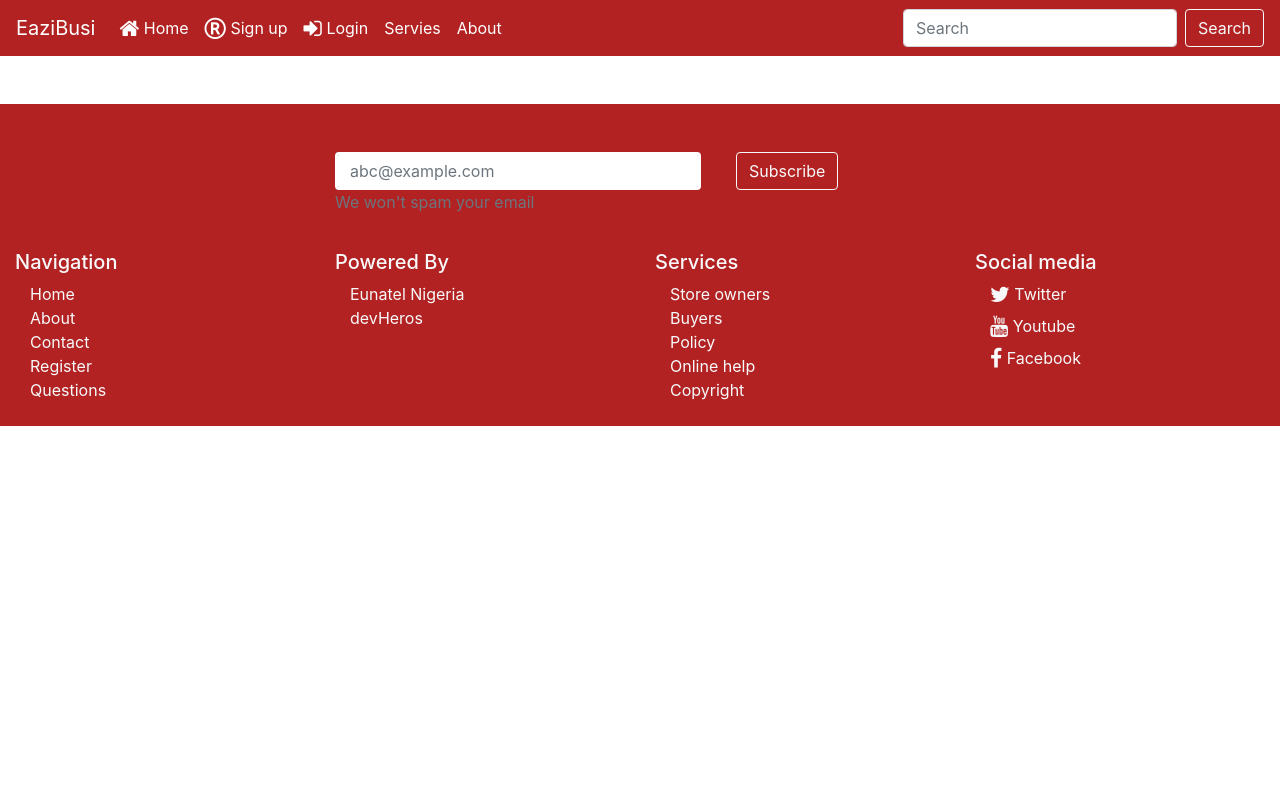
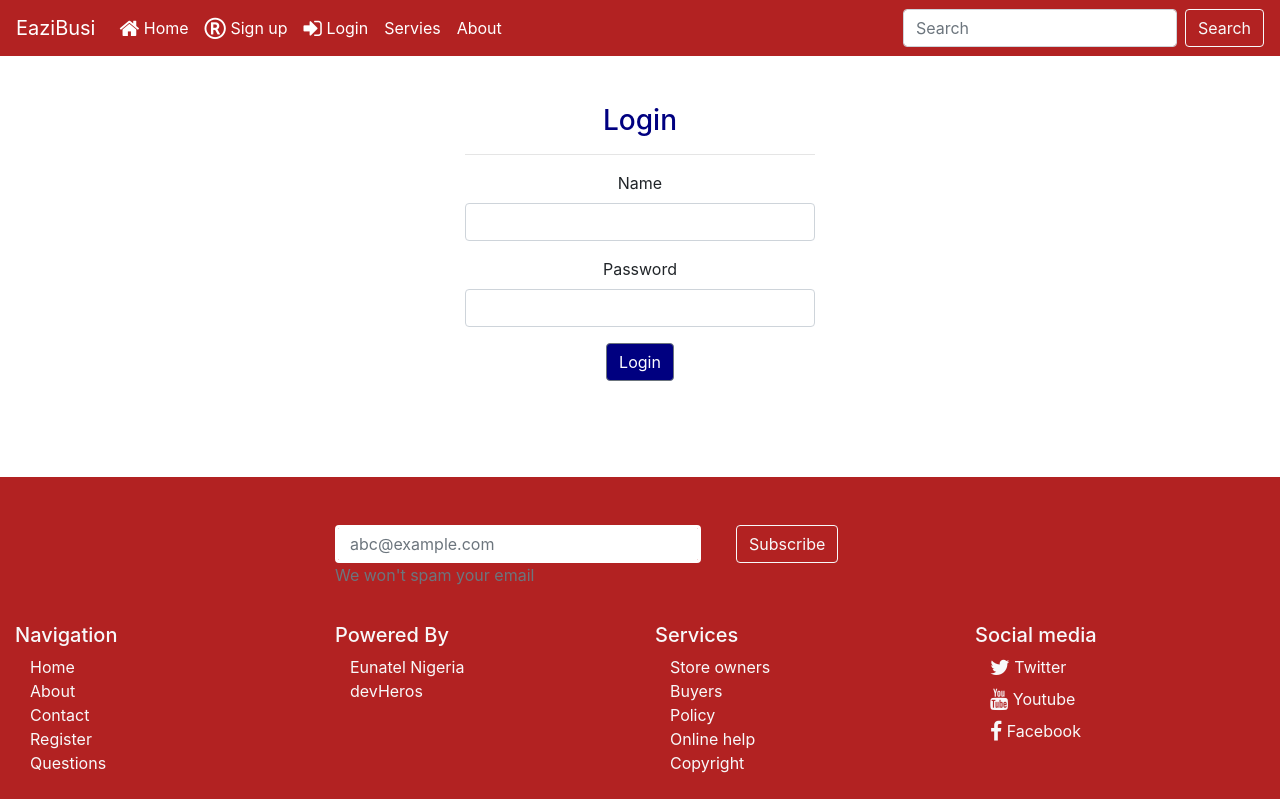
Before and after one commit to ross102/eazibusi, a React (Create React App) app in the folder backened/client/: page /login in a window 1280 px wide. Built offline with nearby package versions, Linux system fonts and the light colour scheme; the HTML template or start-up script is replaced by a standard one.

Commit message:
login page

```diff
--- a/backened/client/package.json
+++ b/backened/client/package.json
@@ -12,7 +12,6 @@
 		"react-scripts": "3.1.1",
 		"reactstrap": "^8.0.1"
 	},
-	"proxy": "https://eazibusi.herokuapp.com",
 	"scripts": {
 		"start": "react-scripts start",
 		"build": "react-scripts build",
--- /dev/null
+++ b/backened/client/src/components/Login.js
@@ -0,0 +1,71 @@
+import React, { useState, useEffect, useContext } from 'react';
+import { Button, Form, FormGroup, Label, Input, FormText } from 'reactstrap';
+import NewContext from './userProvider';
+import Jumbohouse from './Jumbohouse';
+import FirstSection from './firstSection';
+import axios from 'axios';
+
+const Login = (props) => {
+	const [ mes, setMes ] = useState({ message: '', loading: '' });
+	const [ log, setLog ] = useState({ username: '', password: '' });
+
+	const handleSubmit = (event) => {
+		event.preventDefault();
+		setMes({ ...mes, loading: 'loading... ' });
+		axios
+			.post('http://localhost:5000/user/login', log)
+			.then((res) => {
+				sessionStorage.setItem('NewUser', JSON.stringify(res.data.user));
+				console.log(res);
+				props.history.push({
+					pathname: '/',
+					state: {
+						roleID: res.data.id,
+						user: res.data.user,
+						message: 'welcome back! '
+					}
+				});
+				return;
+			})
+			.catch((error) => {
+				if (error && error.status === 400) {
+					setMes({ ...mes, message: error.response.data.user, loading: '' });
+				}
+				if (error.response) {
+					setMes({ message: '', loading: '' });
+				}
+				return;
+			});
+	};
+
+	const handleClick = (event) => {
+		setLog({ ...log, [event.target.name]: event.target.value });
+	};
+
+	return (
+		<div className="container mt-5 text-center">
+			<p className="text-danger">{mes.message && mes.message}</p>
+			<div className="row">
+				<div className="col-md-4" />
+				<div className="col-md-4 mb-5 ">
+					<h3> Login </h3>
+					<hr />
+					<Form onSubmit={handleSubmit} className="mt-2">
+						<FormGroup>
+							<Label for="name">Name</Label>
+							<Input type="text" value={log.username} onChange={handleClick} name="username" />
+						</FormGroup>
+						<FormGroup>
+							<Label for="Password">Password</Label>
+							<Input type="password" value={log.password} onChange={handleClick} name="password" />
+						</FormGroup>
+						<p className="text-primary">{mes.loading && mes.loading}</p>
+						<Button style={{ backgroundColor: '#000080' }}>Login</Button>
+					</Form>
+				</div>
+			</div>
+		</div>
+	);
+};
+
+export default Login;
--- a/backened/client/src/components/Navbar.js
+++ b/backened/client/src/components/Navbar.js
@@ -21,8 +21,16 @@ import {
 } from 'reactstrap';
 import SignUp from './Signup';
 import Home from './Home';
+import Login from './Login';
 
 function NavLayout() {
+	const getUser = () => {
+		const person = JSON.parse(sessionStorage.getItem('NewUser'));
+		console.log(person);
+	};
+	useEffect(() => {
+		getUser();
+	}, []);
 	return (
 		<Router>
 			<nav
@@ -84,6 +92,7 @@ function NavLayout() {
 			<Route path="/" exact component={Home} />
 			{/* <Route path="/about/" component={About} /> */}
 			<Route path="/register" component={SignUp} />
+			<Route path="/login" component={Login} />
 		</Router>
 	);
 }
--- a/backened/client/src/components/Signup.js
+++ b/backened/client/src/components/Signup.js
@@ -113,7 +113,7 @@ function SignUp(props) {
 					state: {
 						roleID: res.data.id,
 						user: res.data.name,
-						message: 'Welcome to Eazibusi '
+						message: 'welcome to eazibusi '
 					}
 				});
 			})
@@ -135,7 +135,7 @@ function SignUp(props) {
 						Register
 					</h5>
 					<hr />
-					<p className="text-danger"> {serverErr.err ? serverErr.err : ''} </p>
+
 					<Form onSubmit={handleSubmit} className="mt-2">
 						<FormGroup>
 							<Label for="name">Name</Label>
@@ -204,6 +204,7 @@ function SignUp(props) {
 								<p className="text-danger">{termsErr.terms && termsErr.terms}</p>
 							</FormGroup>
 						</FormGroup>
+						<p className="text-danger"> {serverErr.err ? serverErr.err : ''} </p>
 						<Button style={{ width: '100%' }} className="btn-success">
 							<i className="fa fa-registered fa-lg" /> Register
 						</Button>
```
Also changed, not shown: 1 other file (tests, documents, lock files or other folders).
